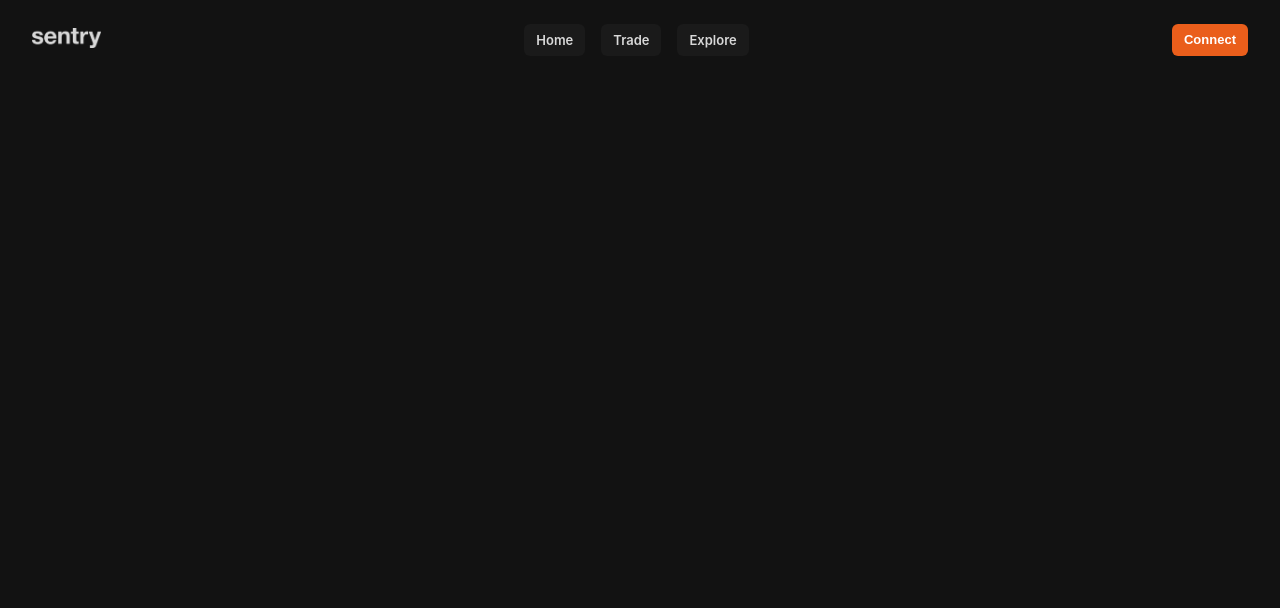
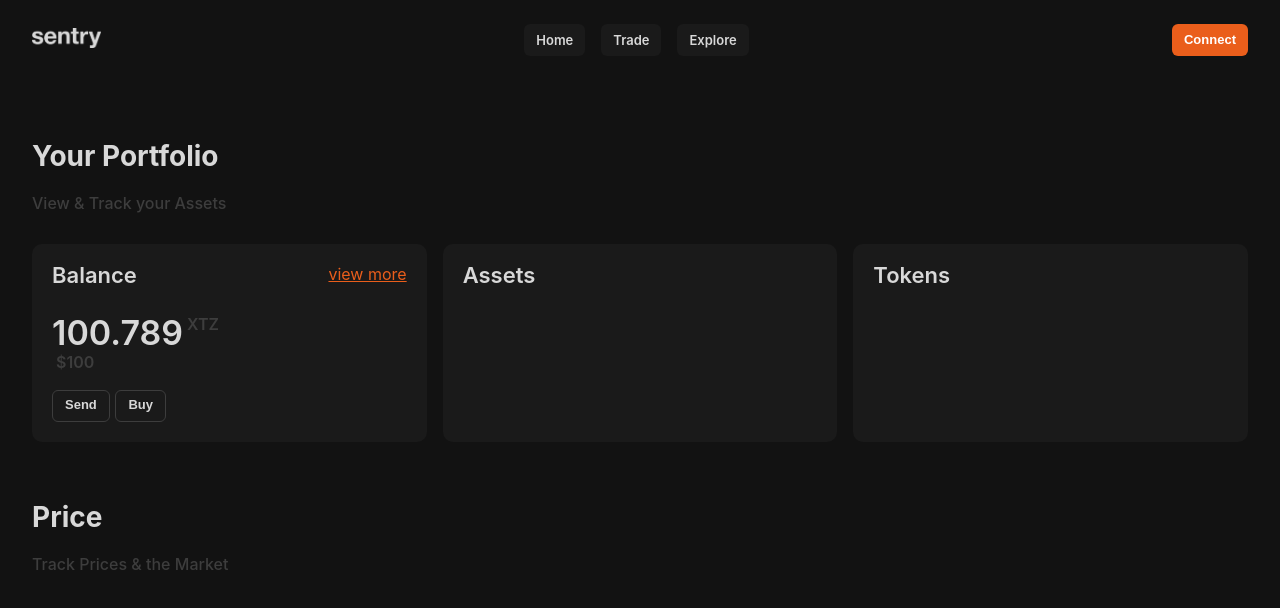
Before and after one commit to dylanheath/sentry, a React (Create React App) app: page / in a window 1280 px wide. Shown: the top 608 px of the page. Built offline with nearby package versions, Linux system fonts and the light colour scheme.

Commit message:
styling and structure
Signed-off-by: Dylan Heathcote <dylanheathcote14@gmail.com>

```diff
--- a/src/App.tsx
+++ b/src/App.tsx
@@ -19,6 +19,8 @@ import {contextfields} from './utils/context/contextfields';
 
 // utils
 import {cen_node} from './utils/nodes/cen';
+
+// wallet
 
 function App() {
   const [User, setUser] = useState<contextfields>({name: null, email: null, address: null, contacts: null, status: false });
--- /dev/null
+++ b/src/components/home/portfolio/assets.tsx
@@ -0,0 +1,15 @@
+import React, {useEffect, useState} from 'react';
+
+// styling
+import './portfolio.css';
+
+export default function Assets() {
+
+  return (
+    <div className="portfolio-component">
+      <div className="portfolio-component-header-container">
+        <p className="portfolio-component-header">Assets</p>
+      </div>
+    </div>
+  )
+}
--- /dev/null
+++ b/src/components/home/portfolio/balance.tsx
@@ -0,0 +1,26 @@
+import React, {useEffect, useState} from 'react';
+import axios from 'axios';
+
+// styling
+import './portfolio.css';
+
+export default function Balance() {
+
+  return (
+    <div className="portfolio-component">
+      <div className="portfolio-component-header-container">
+        <p className="portfolio-component-header">Balance</p>
+        <a className="portfolio-component-more-header">view more</a>
+      </div>
+      <div className="portfolio-component-balance-container">
+        <p className="portfolio-component-balance">100.789</p>
+	<p className="portfolio-component-balance-tag">XTZ</p>
+      </div>
+      <p className="portfolio-component-balance-amount">$100</p>
+      <div className="portfolio-component-button-container">
+       <button className="portfolio-component-button">Send</button>
+       <button className="portfolio-component-button">Buy</button>
+      </div>
+    </div>
+  )
+}
--- /dev/null
+++ b/src/components/home/portfolio/portfolio.css
@@ -0,0 +1,96 @@
+.portfolio-component {
+    background: #1a1a1a;
+    border-radius: 10px;
+    padding: 20px;
+}
+
+.portfolio-component-header-container {
+	display: flex;
+    justify-content: space-between;
+}
+
+p{
+  margin:0;
+}
+
+.portfolio-component-header {
+	font-size: 22px;
+    line-height: 1;
+    font-weight: 600;
+    color: #d8d8d8;
+}
+
+.portfolio-component-more-header {
+  color: #ea5e1b;
+  text-decoration: underline;
+  transition: .5s;
+}
+
+.portfolio-component-more-header:hover {
+   color: #b34714;
+   transition: .5s;
+}
+
+.portfolio-component-balance-container {
+  display: flex;
+  padding-top: 30px;
+}
+
+.portfolio-component-balance {
+	font-size: 34px;
+    line-height: 1;
+    font-weight: 600;
+    color: #d8d8d8;
+}
+
+.portfolio-component-balance-tag {
+  font-size: 16px;
+    line-height: 1;
+    font-weight: 600;
+    color: #3d3d3d;
+    padding-left: 4px;
+}
+
+.portfolio-component-balance-amount {
+	font-size: 16px;
+    line-height: 1;
+    font-weight: 600;
+    color: #3d3d3d;
+    padding-left: 4px;
+    padding-top: 4px;
+}
+
+.portfolio-component-button-container {
+	display: flex;
+	width: 114px;
+	padding-top: 20px;
+	justify-content: space-between;
+}
+
+.portfolio-component-button {
+display: flex;
+    align-items: center;
+    grid-gap: 6px;
+    gap: 6px;
+    font-size: 13px;
+    line-height: 1.1;
+    font-weight: 600;
+    color: #d8d8d8;
+    background:none;
+    padding: 0 12px;
+    height: 32px;
+    border-radius: 6px;
+    cursor: pointer;
+    transition: all .2s ease;
+    text-decoration: none;
+    transition: .5s;
+    border: 1px solid #3d3d3d ;
+}
+
+.portfolio-component-button:hover {
+	color: #3d3d3d;
+}
+
+.home-header-description-container {
+  padding-top: 40px;
+}
--- /dev/null
+++ b/src/components/home/portfolio/tokens.tsx
@@ -0,0 +1,15 @@
+import React, {useEffect, useState} from 'react';
+
+// styling
+import './portfolio.css';
+
+export default function Tokens() {
+
+  return (
+    <div className="portfolio-component">
+      <div className="portfolio-component-header-container">
+        <p className="portfolio-component-header">Tokens</p>
+      </div>
+    </div>
+  )
+}
--- /dev/null
+++ b/src/pages/home.css
@@ -0,0 +1,31 @@
+.Home {
+text-align: left;
+}
+
+.home-header {
+    color: #d8d8d8;
+    font-size: 28px;
+}
+
+.home-description {
+    font-size: 16px;
+    font-weight: 500;
+    line-height: 22px;
+    margin-top: 4px;
+    color: #3d3d3d;
+}
+
+.Top-container {
+display: grid;
+    grid-template-columns: repeat(auto-fit,minmax(350px,1fr));
+    grid-gap: 16px;
+    margin-top: 30px;
+}
+
+.Middle-container {
+
+}
+
+.Bottom-container {
+
+}
--- a/src/pages/home.tsx
+++ b/src/pages/home.tsx
@@ -1,10 +1,27 @@
 import React, { useEffect, useState } from 'react';
+
+// styling
+import './home.css';
+
+// components
+import Balance from '../components/home/portfolio/balance';
+import Assets from '../components/home/portfolio/assets';
+import Tokens from '../components/home/portfolio/tokens';
 
 export default function Home() {
 
   return (
     <div className="Home">
+      <h1 className="home-header">Your Portfolio</h1>
+      <h2 className="home-description">View & Track your Assets</h2>
       <div className="Top-container">
+        <Balance />
+	<Assets />
+	<Tokens />
+      </div>
+      <div className="home-header-description-container">
+        <h1 className="home-header">Price</h1>
+        <h2 className="home-description">Track Prices & the Market</h2>
       </div>
       <div className="Middle-container">
       </div>
--- a/tsconfig.json
+++ b/tsconfig.json
@@ -18,7 +18,7 @@
     "resolveJsonModule": true,
     "isolatedModules": true,
     "noEmit": true,
-    "jsx": "react-jsx"
+    "jsx": "preserve"
   },
   "include": [
     "src"
```
